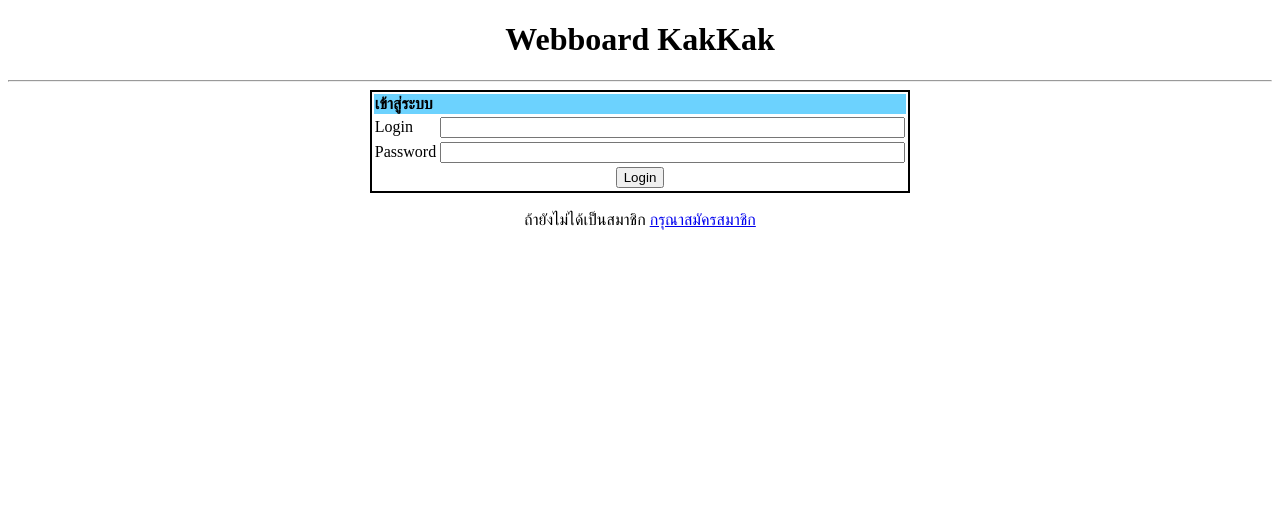
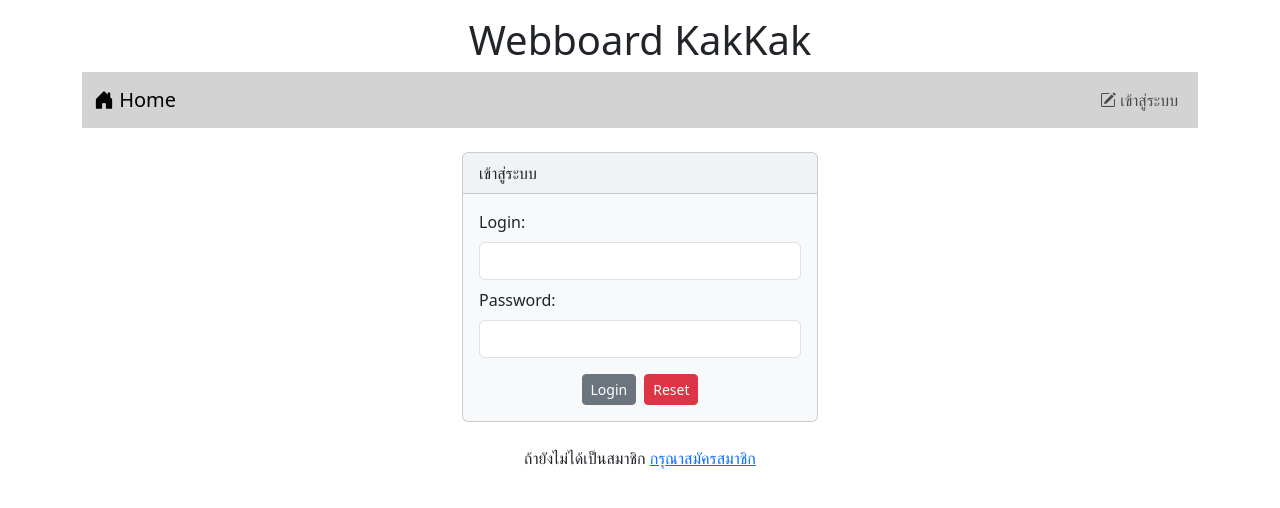
Before and after one commit to 15thatsawan/Webboard_Work3, a PHP site: page /login.php in a window 1280 px wide. Shown: the top 508 px of the page. Run offline with PHP 8.4, Linux system fonts and the light colour scheme.

Commit message:
Update Webboard using bootstrap
Update file index.php, login.php,  newpost.php, verify.php and create file nav.php (finish work7)

```diff
--- a/login.php
+++ b/login.php
@@ -10,33 +10,53 @@ if(isset($_SESSION['id'])){
 <head>
     <meta charset="UTF-8">
     <meta name="viewport" content="width=device-width, initial-scale=1.0">
-    <title>Document</title>
+    <link rel="stylesheet" href="bootstrap-5.3.2-dist/css/bootstrap.min.css">
+    <script src="bootstrap-5.3.2-dist/js/bootstrap.bundle.min.js"></script>
+    <link rel="stylesheet" href="https://cdn.jsdelivr.net/npm/bootstrap-icons@1.11.3/font/bootstrap-icons.min.css">
+    <title>Login</title>
 </head>
 <body>
-    <h1 style="text-align: center;">Webboard KakKak</h1>
-    <hr>
+    <div class="container-lg">
+    <h1 style="text-align: center;" class="mt-3">Webboard KakKak</h1>
 
-    <form action="verify.php" method="post">
-        <table style="border: 2px solid black; width: 40%; " align="center">
-            <tr>
-                <th colspan="2" style="background-color: #6CD2FE; text-align: left;">เข้าสู่ระบบ</th>
-            </tr>
-            <tr>
-                <td>Login </td>
-                <td><input type="text" name="name" size="55" required ></td>
-            </tr>
-            <tr>
-                <td>Password </td>
-                <td><input type="password" name="pass" size="55" required></td>
-            </tr>
-            <tr>
-                <td colspan="2" style="text-align: center;"><input type="submit" value="Login"></td>
-            </tr>
-        </table>
-    </form>
+    <?php include "nav.php" ?>
+
+    <div class="row mt-4">
+        <div class="col-lg-4 col-md-3 col-sm-2 col-1"></div>
+        <div class="col-lg-4 col-md-6 col-sm-8 col-10">
+            <?php
+                if(isset($_SESSION['error'])){
+                    echo "<div class='alert alert-danger'>ชื่อบัญชีหรือรหัสผ่านไม่ถูกต้อง</div>";
+                    unset($_SESSION['error']); //clear session
+                } ?>
+
+            <div class="card bg-light text-dark">
+                <div class="card-header">เข้าสู่ระบบ</div>
+                <div class="card-body">
+                    <form action="verify.php" method="post">
+                        <div class="form-group">
+                            <label for="login" class="form-label">Login:</label>
+                            <input type="text" name="name" id="login" class="form-control" required>
+                        </div>
+                        <div class="form-group mt-2">
+                            <label for="pwd" class="form-label">Password:</label>
+                            <input type="text" name="pass" id="pwd" class="form-control" required>
+                        </div>
+                        <div class="d-flex justify-content-center mt-3 ">
+                            <button class="btn btn-secondary btn-sm me-2" type="submit" >Login</button>
+                            <button class="btn btn-danger btn-sm" type="reset">Reset</button>
+                        </div>
+                    </form>
+                </div>
+            </div>
+        </div>
+        <div class="col-lg-4 col-md-3 col-sm-2 col-1"></div>
+    </div>
+
+
 
     <br>
     <div style="text-align: center;">ถ้ายังไม่ได้เป็นสมาชิก <a href="register.php">กรุณาสมัครสมาชิก</a></div>
-
+    </div>
 </body>
 </html>
--- /dev/null
+++ b/nav.php
@@ -0,0 +1,25 @@
+<nav class="navbar navbar-expand-lg " style="background-color: #d3d3d3;">
+        <div class="container-fluid">
+            <a class="navbar-brand" href="index.php"><i class="bi bi-house-door-fill"></i> Home</a>
+            <ul class="navbar-nav">
+            <?php if(!isset($_SESSION['id'])){ ?>
+                <li class="nav-item">
+                    <a class="nav-link " aria-current="page" href="login.php"><i class="bi bi-pencil-square"></i> เข้าสู่ระบบ</a>
+                </li>
+            <?php }else{ ?>
+                <li class="nav-item dropdown">
+                    <a class="btn btn-outline-secondary btn-sm dropdown-toggle" href="#" role="button" data-bs-toggle="dropdown" aria-expanded="false">
+                        <i class="bi bi-person-lines-fill"></i> <?php echo $_SESSION['username'];?>
+                    </a>
+                    <ul class="dropdown-menu">
+                        <li><a class="dropdown-item" href="logout.php"><i class="bi bi-power"></i> ออกจากระบบ</a></li>
+
+                    </ul>
+                </li>
+            <?php  } ?>
+
+
+
+            </ul>
+        </div>
+    </nav>
--- a/newpost.php
+++ b/newpost.php
@@ -1,5 +1,9 @@
 <?php
 session_start();
+if(!isset($_SESSION['id'])){
+    header("location:index.php");
+
+}
 
 ?>
 <!DOCTYPE html>
```
Also changed, not shown: index.php (+31 -48 lines), verify.php (+12 -12 lines).
